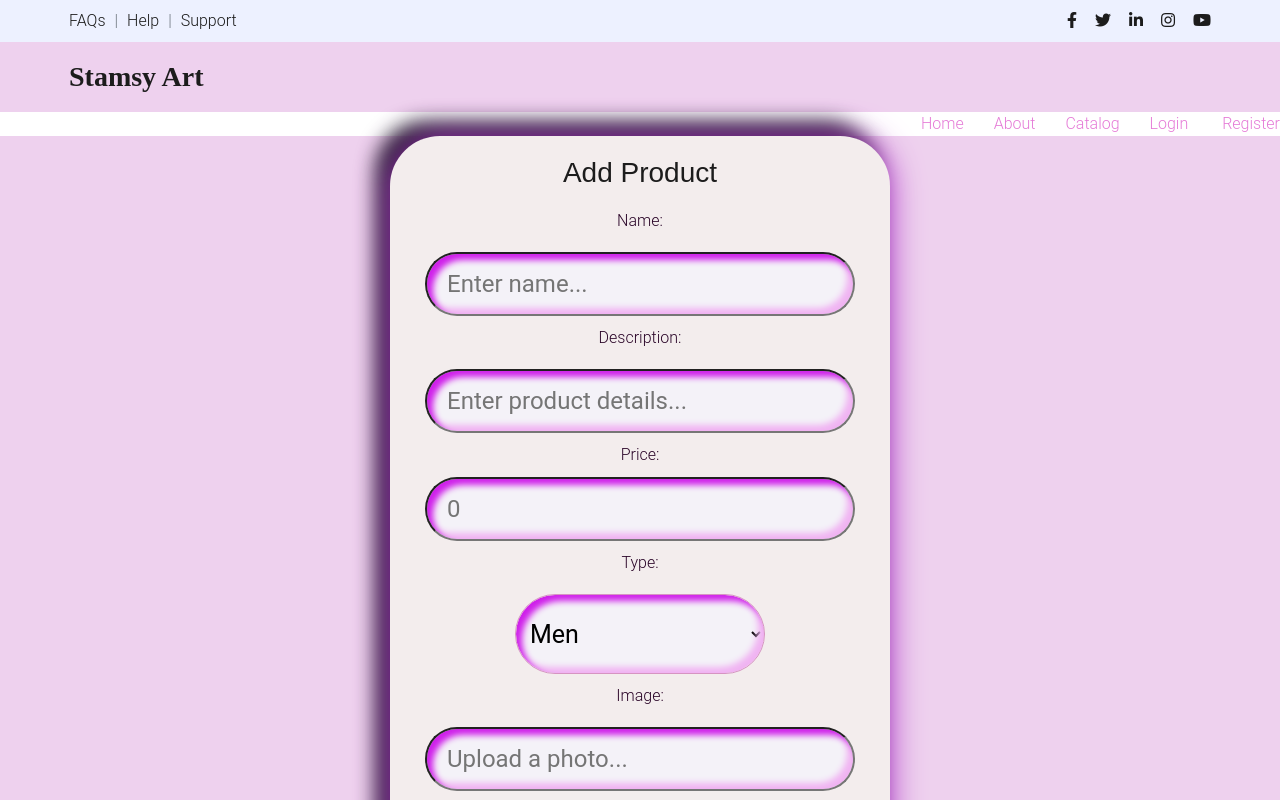
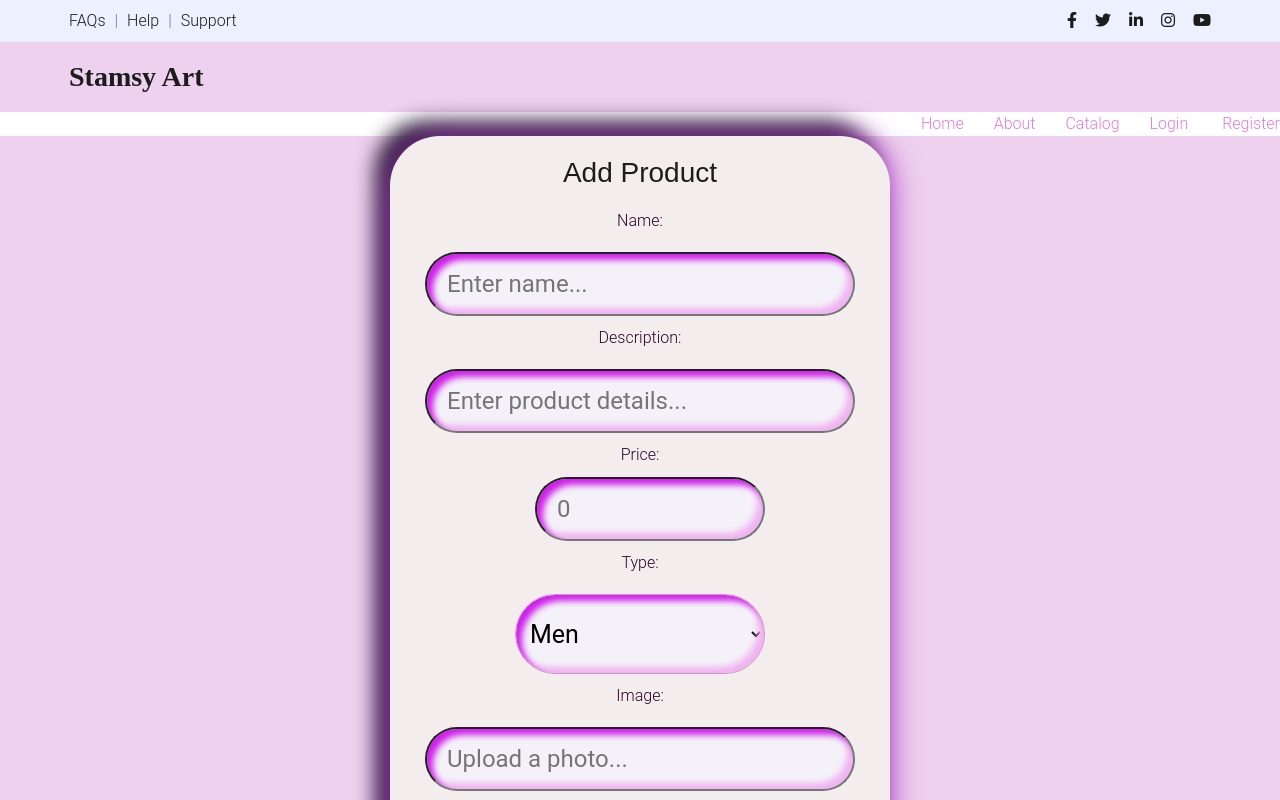
Before and after one commit to Stams89/hand-drawn-wear, a React (Create React App) app: page /add in a window 1280 px wide. Shown: the top 800 px of the page. Built offline with nearby package versions, Linux system fonts and the light colour scheme; no server answers; the database is empty.

Commit message:
update css

```diff
--- a/src/components/AddProduct.js
+++ b/src/components/AddProduct.js
@@ -57,6 +57,8 @@ export const AddProduct = ({ onAddProductSubmit }) => {
             min={0.01}
             step={0.01}
             placeholder={0}
+            style={{ width: '230px' }}
+
           />
 
           <label htmlFor="type">Type:</label>
--- a/src/components/EditProduct.js
+++ b/src/components/EditProduct.js
@@ -73,6 +73,8 @@ export const EditProduct = () => {
               min={0.01}
               step={0.01}
               placeholder={0}
+              style={{ width: '230px' }}
+
             />
             <label htmlFor="type">Type:</label>
             <select
--- a/src/styles/add.css
+++ b/src/styles/add.css
@@ -18,6 +18,7 @@
   display: block;
   width: 100%;
 }
+
 
 #create label {
   margin-top: 10px;
@@ -58,6 +59,9 @@
   margin-right: 95px;
 }
 
+#create input[name="price"] {
+  margin-left: 110px;
+}
 
 
 #create label,
--- a/src/styles/edit.css
+++ b/src/styles/edit.css
@@ -104,6 +104,9 @@
   box-shadow: inset 6px 6px 6px #cf1fea, inset -6px -6px 6px rgb(240, 179, 242);
 }
 
+#edit input[name="price"] {
+  margin-left: 110px;
+}
 
 input[type="text"],
 input[type="number"],
```
Lines whose indentation alone changed are shown as unchanged.
